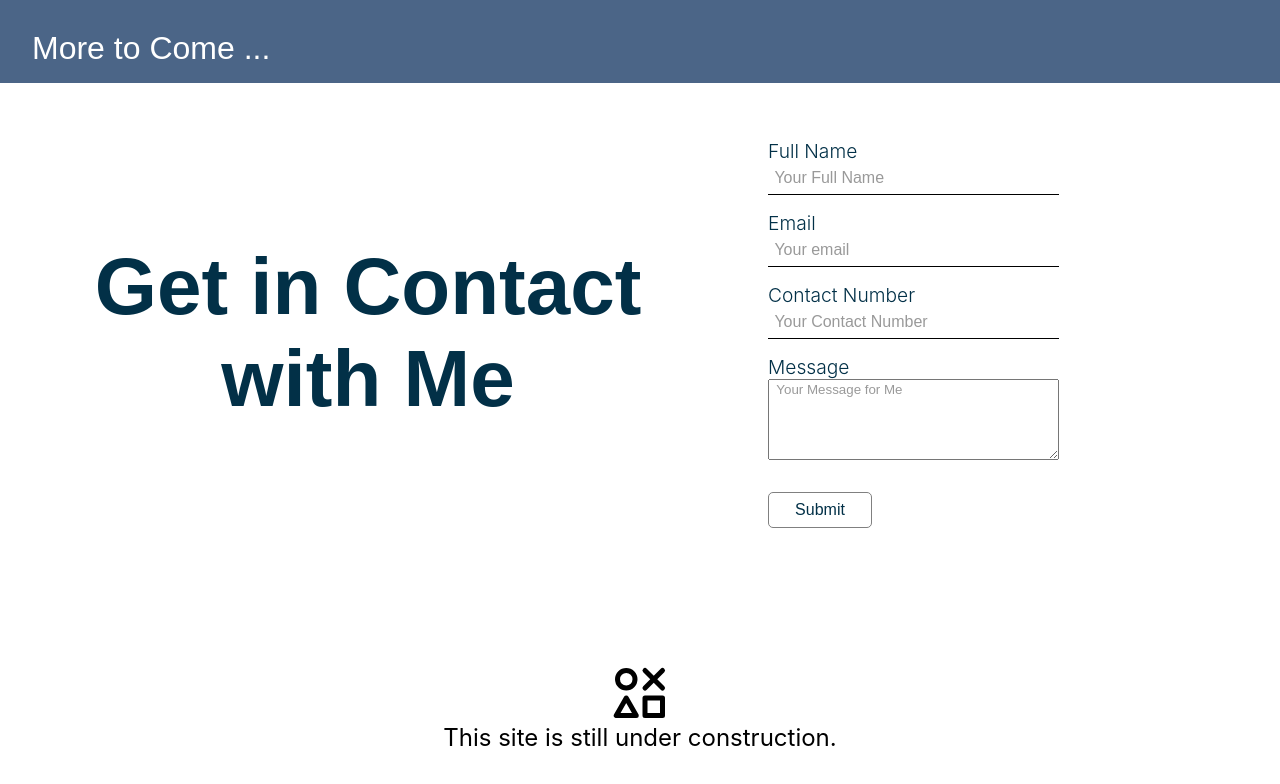
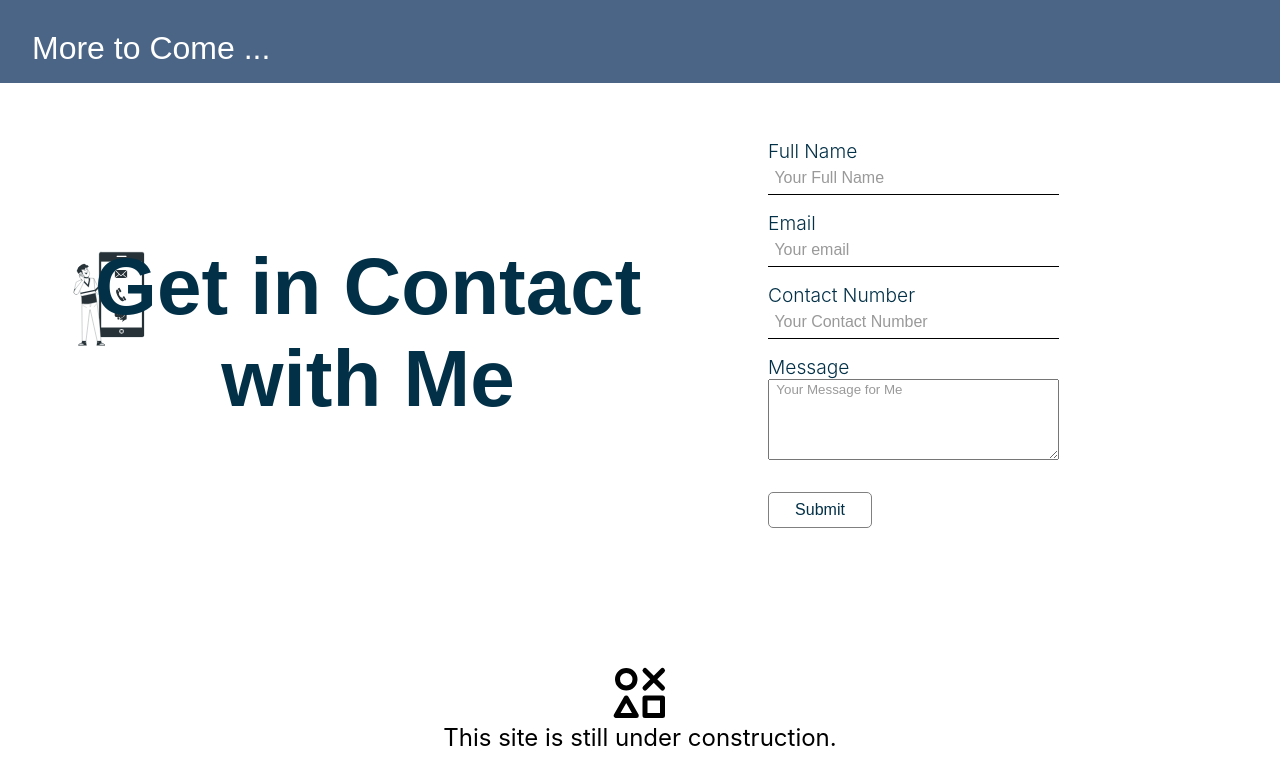
Before and after one commit to swornims/.github.io, a React (Create React App) app: page / in a window 1280 px wide. Shown: the part 2143-2927 px from the top of the page. Built offline with nearby package versions, Linux system fonts and the light colour scheme; a web font is replaced by a local one.

Commit message:
Added background svg

```diff
--- a/src/components/Contact.css
+++ b/src/components/Contact.css
@@ -6,6 +6,9 @@
 }
 
 .contact-font {
+    background: url('../assets/contact.svg');
+    background-repeat: no-repeat;
+    background-size: 1.4em;
     color: #023047;
     text-align: center;
     font-size: 5em;
@@ -67,13 +70,6 @@ textarea {
     width: 70%;
 }
 
-/* textarea::placeholder {
-    font-weight: 200;
-    opacity: .5;
-    color: grey;
-    padding-left: 0.5em;
-} */
-
 .submit-btn {
     margin-top: 2em;
     width: 25%;
```
Also changed, not shown: src/assets/contact.svg (added).
